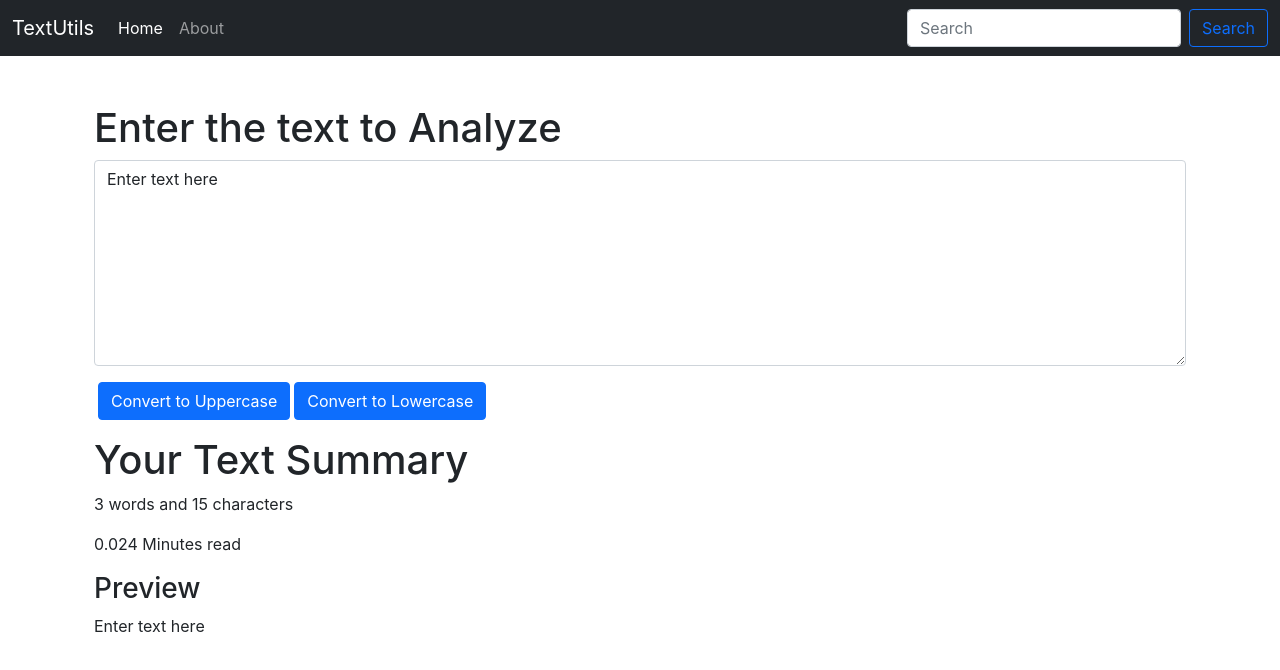
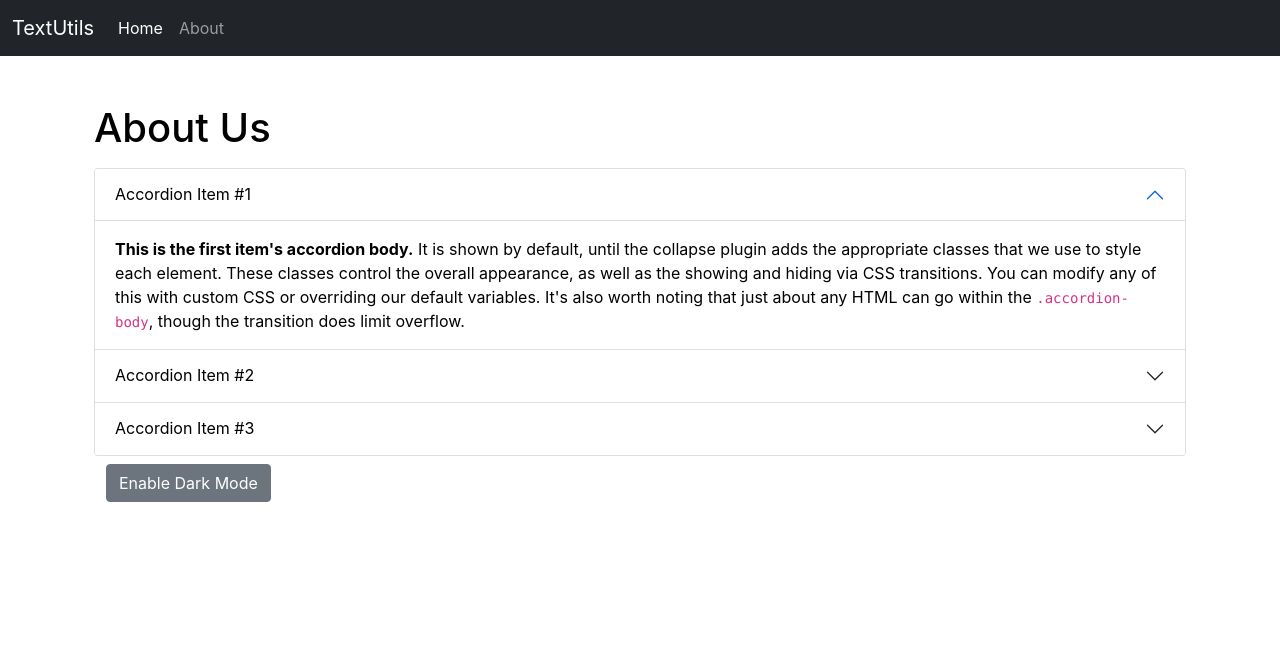
Before and after one commit to Mayank697/textUtils, a React (Create React App) app: page / in a window 1280 px wide. Shown: the top 670 px of the page. Built offline with nearby package versions, Linux system fonts and the light colour scheme.

Commit message:
dark-mode

```diff
--- a/src/App.js
+++ b/src/App.js
@@ -1,4 +1,5 @@
 import './App.css';
+import About from './components/About';
 import Navbar from './components/Navbar';
 import TextForm from './components/TextForm';
 
@@ -7,7 +8,8 @@
     <>
     <Navbar title="TextUtils" about="About" />
     <div className="container my-5">
-      <TextForm heading="Enter the text to Analyze"/>
+      {/* <TextForm heading="Enter the text to Analyze"/> */}
+      <About/>
     </div>
     </>
   );
--- /dev/null
+++ b/src/components/About.js
@@ -0,0 +1,78 @@
+import React, {useState} from 'react'
+
+export default function About() {
+
+    const [myStyle, setMyStyle] = useState({
+        color: 'black',
+        backgroundColor: 'white'
+    })
+
+    const [btnText, setBtnText] = useState("Enable Dark Mode");
+
+    const toggleStyle = () => {
+        if(myStyle.color === 'black') {
+            setMyStyle({
+                color: 'white',
+                backgroundColor: 'black'
+            });
+
+            setBtnText("Enable Light Mode");
+
+        } else {
+            setMyStyle({
+                color: 'black',
+                backgroundColor: 'white'
+            });
+
+            setBtnText("Enable Dark Mode");
+
+        }
+    }
+
+    return (
+        <div className='container' style={myStyle}>
+            <h1 className='my-3'>About Us</h1>
+            <div className="accordion" id="accordionExample">
+                <div className="accordion-item">
+                    <h2 className="accordion-header" id="headingOne">
+                    <button className="accordion-button" style={myStyle} type="button" data-bs-toggle="collapse" data-bs-target="#collapseOne" aria-expanded="true" aria-controls="collapseOne">
+                        Accordion Item #1
+                    </button>
+                    </h2>
+                    <div id="collapseOne" className="accordion-collapse collapse show" aria-labelledby="headingOne" data-bs-parent="#accordionExample">
+                        <div className="accordion-body" style={myStyle}>
+                            <strong>This is the first item's accordion body.</strong> It is shown by default, until the collapse plugin adds the appropriate classes that we use to style each element. These classes control the overall appearance, as well as the showing and hiding via CSS transitions. You can modify any of this with custom CSS or overriding our default variables. It's also worth noting that just about any HTML can go within the <code>.accordion-body</code>, though the transition does limit overflow.
+                        </div>
+                    </div>
+                </div>
+                <div className="accordion-item">
+                    <h2 className="accordion-header" id="headingTwo">
+                    <button className="accordion-button collapsed" style={myStyle} type="button" data-bs-toggle="collapse" data-bs-target="#collapseTwo" aria-expanded="false" aria-controls="collapseTwo">
+                        Accordion Item #2
+                    </button>
+                    </h2>
+                    <div id="collapseTwo" className="accordion-collapse collapse" aria-labelledby="headingTwo" data-bs-parent="#accordionExample">
+                        <div className="accordion-body" style={myStyle}>
+                            <strong>This is the second item's accordion body.</strong> It is hidden by default, until the collapse plugin adds the appropriate classes that we use to style each element. These classes control the overall appearance, as well as the showing and hiding via CSS transitions. You can modify any of this with custom CSS or overriding our default variables. It's also worth noting that just about any HTML can go within the <code>.accordion-body</code>, though the transition does limit overflow.
+                        </div>
+                    </div>
+                </div>
+                <div className="accordion-item">
+                    <h2 className="accordion-header" id="headingThree">
+                    <button className="accordion-button collapsed" style={myStyle} type="button" data-bs-toggle="collapse" data-bs-target="#collapseThree" aria-expanded="false" aria-controls="collapseThree">
+                        Accordion Item #3
+                    </button>
+                    </h2>
+                    <div id="collapseThree" className="accordion-collapse collapse" aria-labelledby="headingThree" data-bs-parent="#accordionExample">
+                        <div className="accordion-body" style={myStyle}>
+                            <strong>This is the third item's accordion body.</strong> It is hidden by default, until the collapse plugin adds the appropriate classes that we use to style each element. These classes control the overall appearance, as well as the showing and hiding via CSS transitions. You can modify any of this with custom CSS or overriding our default variables. It's also worth noting that just about any HTML can go within the <code>.accordion-body</code>, though the transition does limit overflow.
+                        </div>
+                    </div>
+                </div>
+            </div>
+            <div className="container my-2">
+                <button className="btn btn-secondary" onClick={toggleStyle}>{btnText}</button>
+            </div>
+        </div>
+    )
+}
--- a/src/components/Navbar.js
+++ b/src/components/Navbar.js
@@ -19,10 +19,10 @@
                             <a className="nav-link" href="/"> {props.about} </a>
                         </li>
                     </ul>
-                    <form className="d-flex">
+                    {/* <form className="d-flex">
                         <input className="form-control me-2" type="search" placeholder="Search" aria-label="Search"/>
                         <button className="btn btn-outline-primary" type="submit">Search</button>
-                    </form>
+                    </form> */}
                 </div>
             </div>
         </nav>
--- a/src/components/TextForm.js
+++ b/src/components/TextForm.js
@@ -13,6 +13,10 @@
         setText(lowerText);
     }
 
+    const clearText = () => {
+        setText('');
+    }
+
     const handelOnChange = (event) => {
         setText(event.target.value);
     }
@@ -25,7 +29,8 @@
                 <textarea className="form-control" value={text} onChange={handelOnChange} id="myBox" rows="8"></textarea>
             </div>
             <button className="btn btn-primary mx-1" onClick={handelUpperCase}>Convert to Uppercase</button>
-            <button className="btn btn-primary" onClick={handelLowerCase}>Convert to Lowercase</button>
+            <button className="btn btn-primary mx-1" onClick={handelLowerCase}>Convert to Lowercase</button>
+            <button className="btn btn-primary" onClick={clearText}>Clear Text</button>
         </div>
         <div className="container my-3">
             <h1>Your Text Summary </h1>
```
